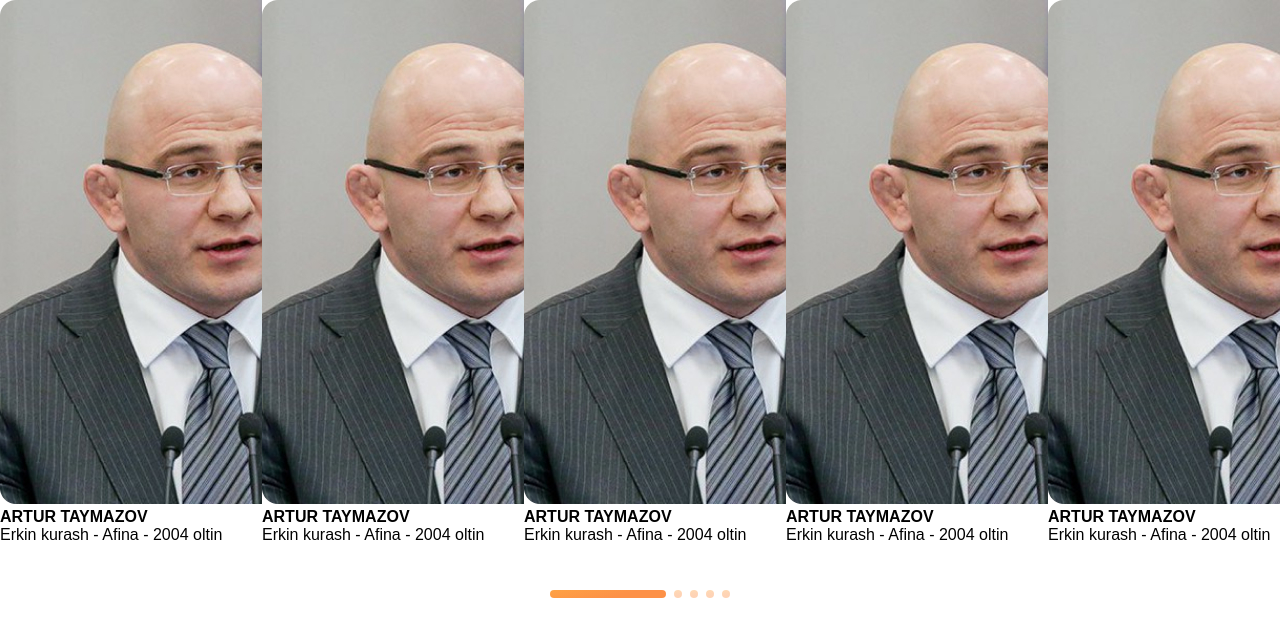
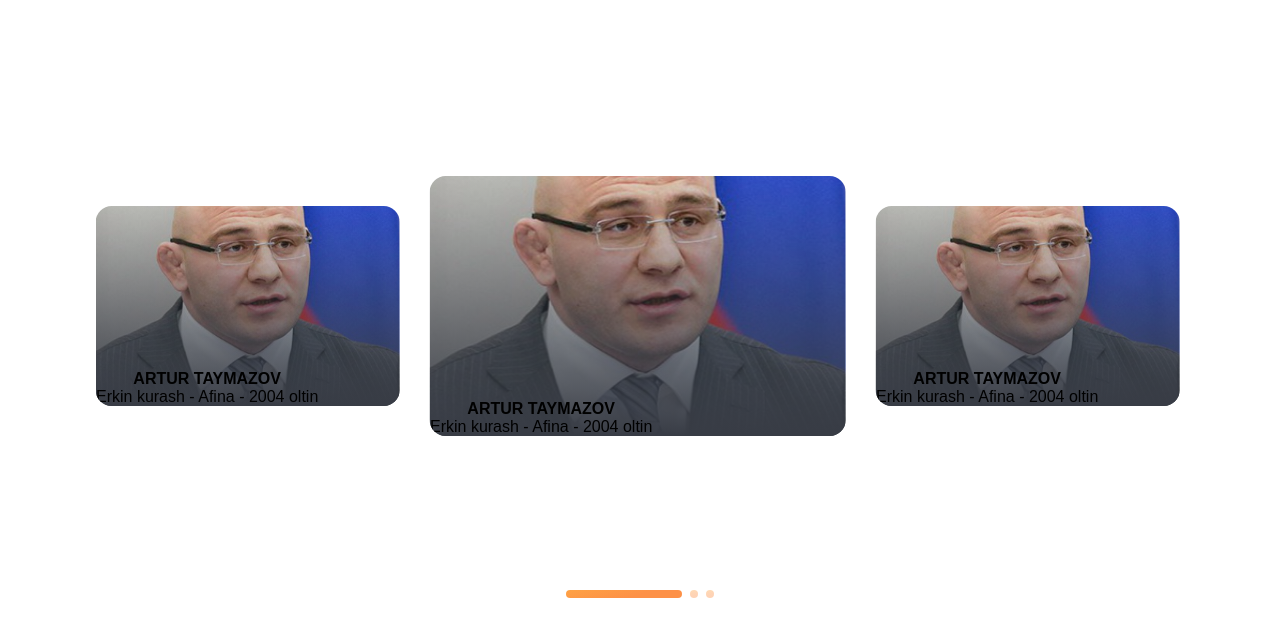
Before and after one commit to JAHONGIR95/swiper-slide, a plain HTML site: page index.html in a window 1280 px wide. Drawn offline with nearby package versions, Linux system fonts and the light colour scheme.

Commit message:
three image slide show is created

```diff
--- a/index.html
+++ b/index.html
@@ -16,7 +16,7 @@
             <!-- Additional required wrapper -->
             <div class="swiper-wrapper">
 
-                <div class="swiper-slide">
+                <div class="swiper-slide person-slide">
                     <img src="images/artur.jpg" alt="" class="person-image">
                     <div class="person-info">
                         <h4 class="person-info__name">
@@ -28,7 +28,7 @@
                     </div>
                 </div>
 
-                <div class="swiper-slide">
+                <div class="swiper-slide person-slide">
                     <img src="images/artur.jpg" alt="" class="person-image">
                     <div class="person-info">
                         <h4 class="person-info__name">
@@ -40,7 +40,7 @@
                     </div>
                 </div>
 
-                <div class="swiper-slide">
+                <div class="swiper-slide person-slide">
                     <img src="images/artur.jpg" alt="" class="person-image">
                     <div class="person-info">
                         <h4 class="person-info__name">
@@ -51,31 +51,6 @@
                         </span>
                     </div>
                 </div>
-
-                <div class="swiper-slide">
-                    <img src="images/artur.jpg" alt="" class="person-image">
-                    <div class="person-info">
-                        <h4 class="person-info__name">
-                            ARTUR TAYMAZOV
-                        </h4>
-                        <span class="person-info__position">
-                            Erkin kurash - Afina - 2004 oltin
-                        </span>
-                    </div>
-                </div>
-
-                <div class="swiper-slide">
-                    <img src="images/artur.jpg" alt="" class="person-image">
-                    <div class="person-info">
-                        <h4 class="person-info__name">
-                            ARTUR TAYMAZOV
-                        </h4>
-                        <span class="person-info__position">
-                            Erkin kurash - Afina - 2004 oltin
-                        </span>
-                    </div>
-                </div>
-
 
             </div>
             <!-- If we need pagination -->
--- a/scripts/main.js
+++ b/scripts/main.js
@@ -2,12 +2,13 @@ var mySwiper = new Swiper('.swiper-container', {
     // Optional parameters
     direction: 'horizontal',
     loop: true,
-    slidesPerView: 5,
+    slidesPerView: 3,
     spaceBetween: 30,
     centeredSlides: true,
 
     // If we need pagination
     pagination: {
       el: '.swiper-pagination',
+      clickable: true,
     },
   })
--- a/styles/main.scss
+++ b/styles/main.scss
@@ -6,8 +6,12 @@ body{
 }
 
 .swiper-container {
-    width: 100%;
+    width: 1088px;
     height: 612px;
+    text-align: center;
+    .swiper-wrapper{
+        align-items: center;
+    }
 }
 
 .swiper-pagination-bullet{
@@ -21,3 +25,49 @@ body{
         opacity: 1;
     }
 }
+
+
+
+.person-slide{
+    position: relative;
+    border-radius: 16px;
+    overflow: hidden;
+    transition: all ease .5s;
+    width: 192px;
+    height: 256px;
+
+    &.swiper-slide-active{
+        width: 416px !important;
+        height: 260px !important;
+    }
+
+    &.swiper-slide-prev,
+    &.swiper-slide-next{
+        width: 304px !important;
+        height: 200px !important;
+    }
+
+    .person-image{
+        width: 100%;
+        height: 100%;
+        object-fit: cover;
+    }
+
+    .person-info{
+        position: absolute;
+        bottom: 0;
+    }
+
+    &::before{
+        content: "";
+        position: absolute;
+        top: 0;
+        left: 0;
+        bottom: 0;
+        right: 0;
+        margin: auto;
+        width: 100%;
+        height: 100%;
+        background: linear-gradient(0deg, #383C45 0%, rgba(56, 60, 69, 0) 100%);
+    }
+}
```
Also changed, not shown: styles/main.css, 1 other file.
